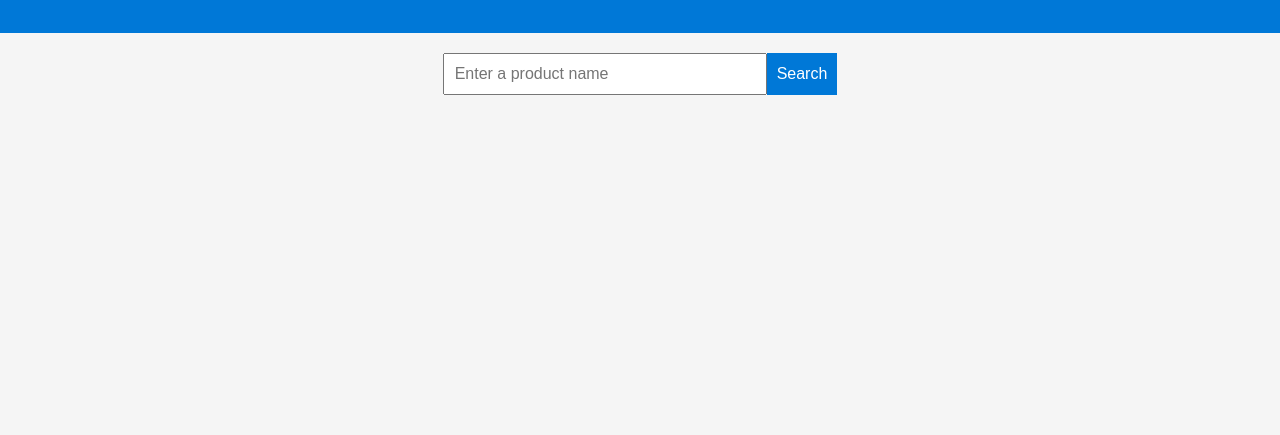
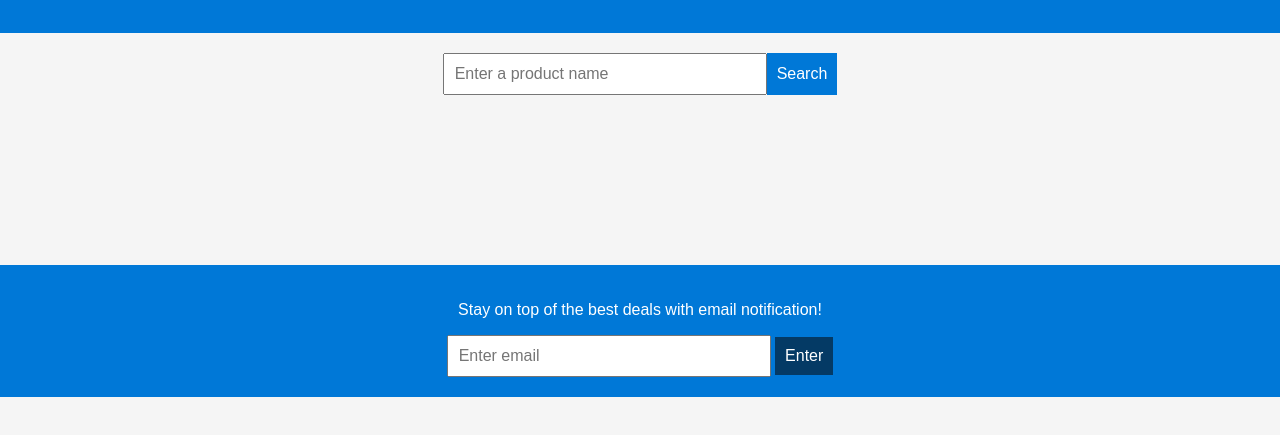
Before and after one commit to amr20245/ItDesignProject, a plain HTML site: page index.html in a window 1280 px wide. Shown: the part 121-556 px from the top of the page. Drawn offline with Linux system fonts and the light colour scheme.

Commit message:
Update index.html

```diff
--- a/index.html
+++ b/index.html
@@ -6,6 +6,7 @@
         <title>Product Finder</title>
         <link rel="stylesheet" href="styles.css">
     </head>
+
     <body>
         <header>
             <h1>Welcome to Product Finder</h1>
@@ -17,8 +18,20 @@
                 <input type="text" id="searchQuery" placeholder="Enter a product name">
                 <button onclick="searchProducts()">Search</button>
             </section>
+
+            <section>
+                <!-- Location, Prices, Category, Retailer buttons/inputs -->
+            </section>
+
             <section id="searchResults"></section>
         </main>
+
+        <!-- Enter for email notifications -->
+        <footer class="footer-bar">
+            <p>Stay on top of the best deals with email notification!</p>
+            <input type="text" id="footer-bar" placeholder="Enter email">
+            <button onclick="">Enter</button>
+        </footer>
 
         <script src="script.js"></script>
     </body>
```
Lines whose indentation alone changed are shown as unchanged.
